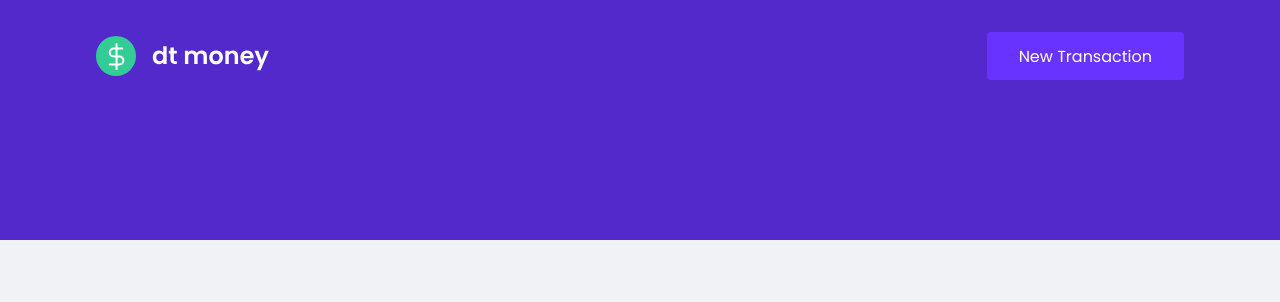
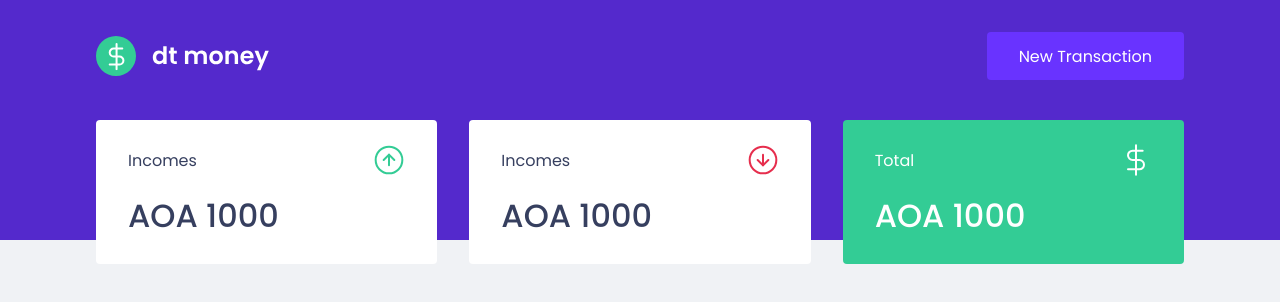
Before and after one commit to jmamadeu/dt-money, a React (Vite) app: page / in a window 1280 px wide. Shown: the top 302 px of the page. Built offline with nearby package versions, Linux system fonts and the light colour scheme.

Commit message:
chore: add summary

```diff
--- a/src/App.tsx
+++ b/src/App.tsx
@@ -1,4 +1,5 @@
 import { Global } from '@emotion/react';
+import { Dashboard } from './components/dashboard';
 import { Header } from './components/header';
 import { GlobalStyles } from './styles/global';
 
@@ -6,6 +7,7 @@
   return (
     <>
       <Header />
+      <Dashboard />
       <Global styles={GlobalStyles} />
     </>
   );
--- /dev/null
+++ b/src/components/dashboard/index.tsx
@@ -0,0 +1,10 @@
+import { Summary } from '../summary';
+import { Container } from './styles';
+
+export function Dashboard() {
+  return (
+    <Container>
+      <Summary />
+    </Container>
+  );
+}
--- /dev/null
+++ b/src/components/dashboard/styles.ts
@@ -0,0 +1,7 @@
+import styled from '@emotion/styled';
+
+export const Container = styled.main`
+  max-width: 1120px;
+  margin: 0 auto;
+  padding: 2.5rem 1rem;
+`;
--- /dev/null
+++ b/src/components/summary/index.tsx
@@ -0,0 +1,35 @@
+import incomeImg from '../../assets/income.svg';
+import outcomeImg from '../../assets/outcome.svg';
+import totalImg from '../../assets/total.svg';
+import { Container } from './styles';
+
+export function Summary() {
+  return (
+    <Container>
+      <div>
+        <header>
+          <p>Incomes</p>
+          <img src={incomeImg} alt="income img" />
+        </header>
+
+        <strong>AOA 1000</strong>
+      </div>
+      <div>
+        <header>
+          <p>Incomes</p>
+          <img src={outcomeImg} alt="outcome img" />
+        </header>
+
+        <strong>AOA 1000</strong>
+      </div>
+      <div className="highlighted">
+        <header>
+          <p>Total</p>
+          <img src={totalImg} alt="total img" />
+        </header>
+
+        <strong>AOA 1000</strong>
+      </div>
+    </Container>
+  );
+}
--- /dev/null
+++ b/src/components/summary/styles.ts
@@ -0,0 +1,33 @@
+import styled from '@emotion/styled';
+
+export const Container = styled.div`
+  display: grid;
+  grid-template-columns: repeat(3, 1fr);
+  gap: 2rem;
+  margin-top: -10rem;
+
+  div {
+    background: var(--shape);
+    padding: 1.5rem 2rem;
+    border-radius: 0.25rem;
+    color: var(--text-title);
+
+    header {
+      display: flex;
+      align-items: center;
+      justify-content: space-between;
+    }
+
+    strong {
+      margin-top: 1rem;
+      font-size: 2rem;
+      font-weight: 500;
+      display: block;
+    }
+
+    &.highlighted {
+      background: var(--green);
+      color: #fff;
+    }
+  }
+`;
--- a/src/vite-env.d.ts
+++ b/src/vite-env.d.ts
@@ -1,9 +1,9 @@
 /// <reference types="vite/client" />
 interface ImportMetaEnv extends Readonly<Record<string, string>> {
-  readonly VITE_APP_TITLE: string
-  readonly VITE_API_BASE_URL: string
+  readonly VITE_APP_TITLE: string;
+  readonly VITE_API_BASE_URL: string;
 }
 
 interface ImportMeta {
-  readonly env: ImportMetaEnv
+  readonly env: ImportMetaEnv;
 }
```
